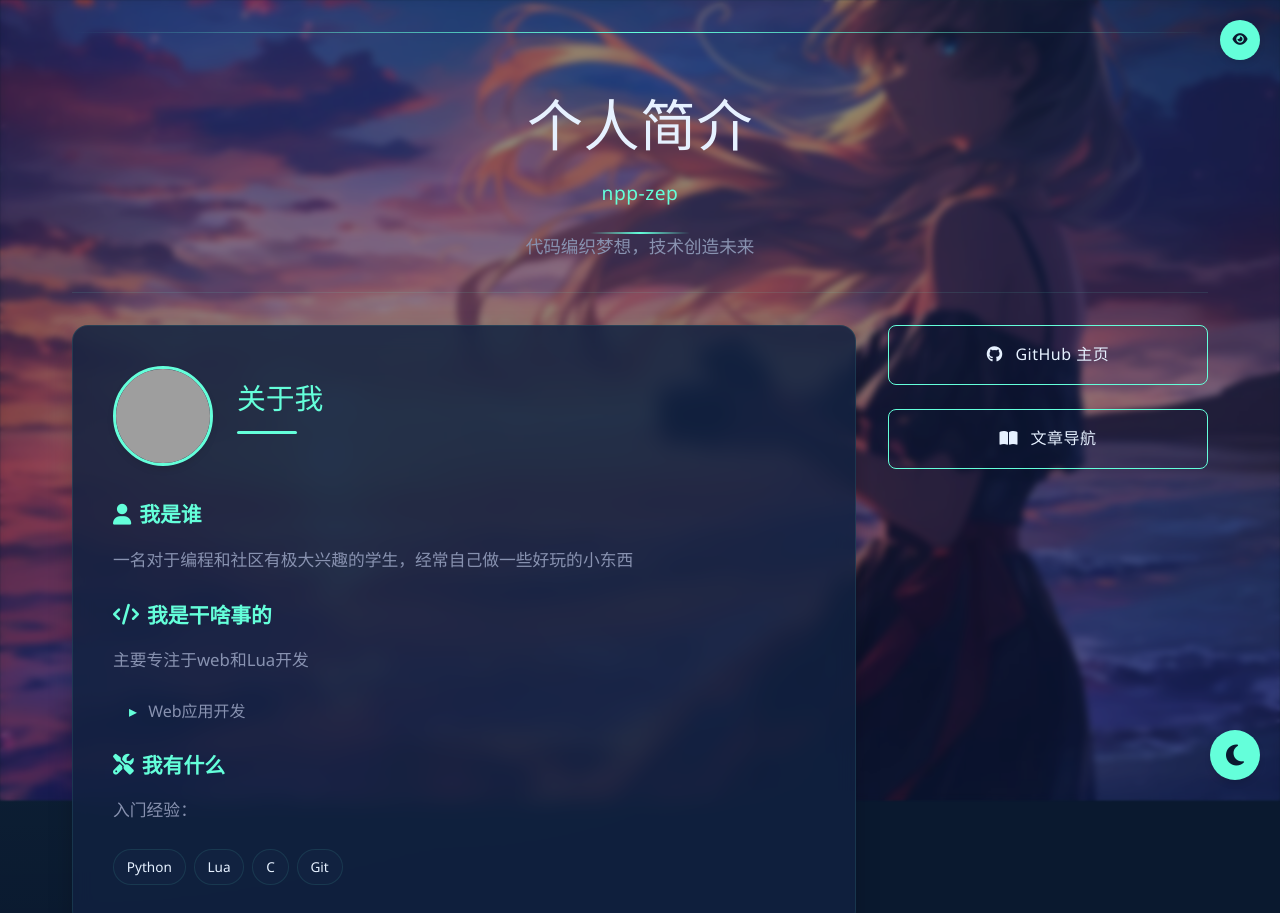
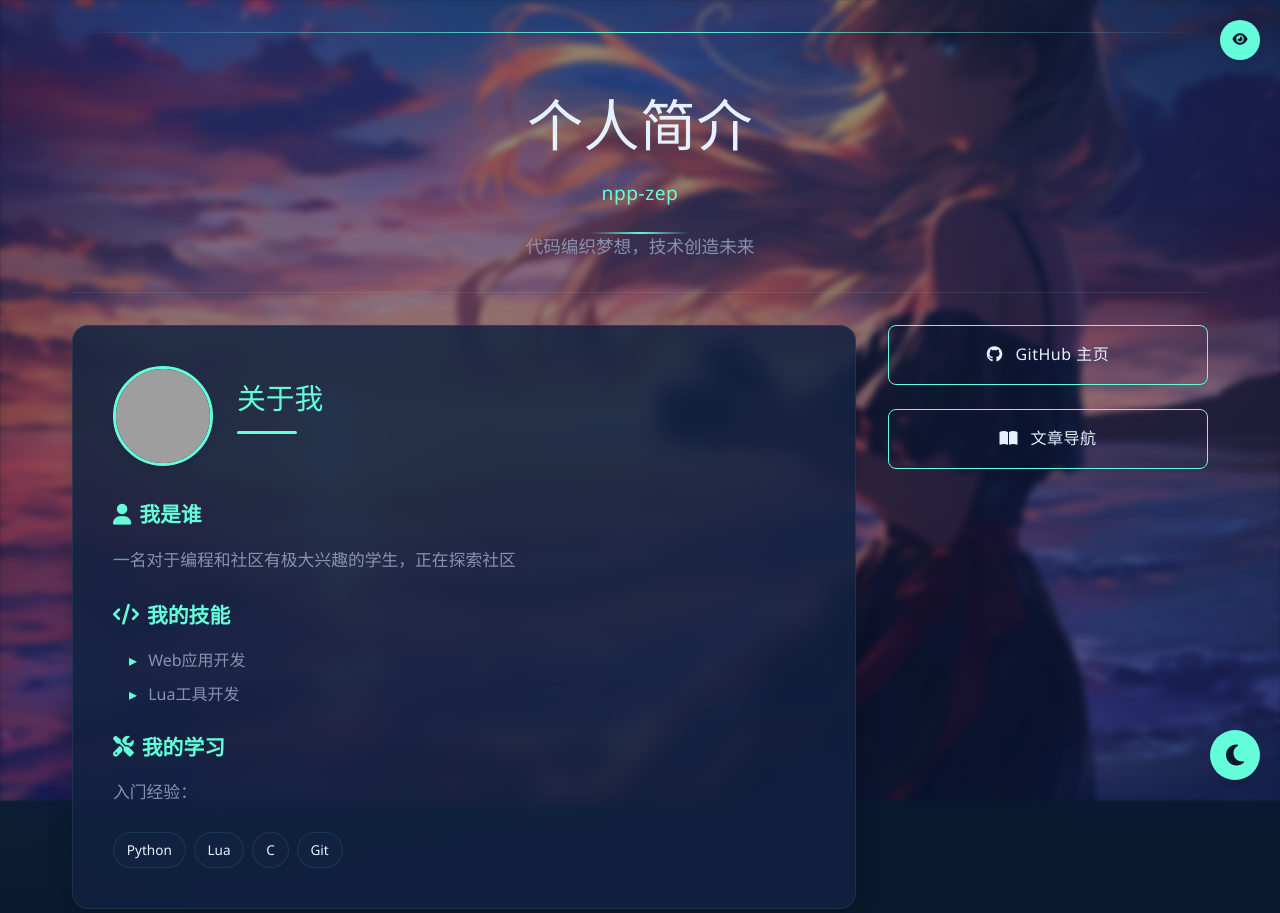
Before and after one commit to npp-zep/npp-zep.github.io, a plain HTML site: page index.html in a window 1280 px wide. Shown: the top 913 px of the page. Drawn offline with Linux system fonts and the light colour scheme; grey boxes are pictures that could not be loaded.

Commit message:
润色了一下

```diff
--- a/index.html
+++ b/index.html
@@ -1,5 +1,6 @@
 <!DOCTYPE html>
 <html lang="zh-CN" data-theme="dark">
+
 <head>
   <meta charset="UTF-8">
   <meta name="viewport" content="width=device-width, initial-scale=1.0, maximum-scale=5.0, user-scalable=yes">
@@ -8,6 +9,7 @@
   <link rel="stylesheet" href="https://cdnjs.cloudflare.com/ajax/libs/font-awesome/6.4.0/css/all.min.css">
   <link rel="icon" type="image/x-icon" href="https://avatars.githubusercontent.com/u/206399566?v=4">
 </head>
+
 <body>
   <div class="loading" id="loading">
     <div class="spinner"></div>
@@ -38,15 +40,15 @@
 
         <div class="info-section">
           <h3><i class="fas fa-user"></i> 我是谁</h3>
-                    <p>一名对于编程和社区有极大兴趣的学生，经常自己做一些好玩的小东西</p>
+          <p>一名对于编程和社区有极大兴趣的学生，正在探索社区</p>
 
-                    <h3><i class="fas fa-code"></i> 我是干啥事的</h3>
-                    <p>主要专注于web和Lua开发</p>
+          <h3><i class="fas fa-code"></i> 我的技能</h3>
           <ul class="skills-list">
             <li>Web应用开发</li>
+            <li>Lua工具开发</li>
           </ul>
 
-                    <h3><i class="fas fa-tools"></i> 我有什么</h3>
+          <h3><i class="fas fa-tools"></i> 我的学习</h3>
           <p>入门经验：</p>
           <div class="tech-stack">
             <span class="tech-tag">Python</span>
@@ -70,7 +72,8 @@
 
     <footer>
       <p>遵循 <a href="https://opensource.org/licenses/MIT" target="_blank" class="license-link">MIT 协议</a></p>
-            <p class="footer-note">全部代码开源，欢迎参考和贡献！<a href="https://github.com/npp-zep/npp-zep.github.io" target="_blank">查看源代码</a></p>
+      <p class="footer-note">全部代码开源，欢迎参考和贡献！<a href="https://github.com/npp-zep/npp-zep.github.io"
+          target="_blank">查看源代码</a></p>
     </footer>
   </div>
 
@@ -79,7 +82,7 @@
   </button>
 
   <script>
-        window.addEventListener('load', function() {
+    window.addEventListener('load', function () {
       setTimeout(() => {
         document.getElementById('loading').style.opacity = '0';
         setTimeout(() => {
@@ -209,7 +212,8 @@
     }
 
     .bg-toggle {
-            position: fixed; /* 改为fixed定位，确保在最上层 */
+      position: fixed;
+      /* 改为fixed定位，确保在最上层 */
       top: 20px;
       right: 20px;
       width: 40px;
@@ -219,7 +223,8 @@
       color: var(--primary-color);
       border: none;
       cursor: pointer;
-            z-index: 1002; /* 提高z-index确保在最上层 */
+      z-index: 1002;
+      /* 提高z-index确保在最上层 */
       display: flex;
       align-items: center;
       justify-content: center;
@@ -338,7 +343,8 @@
       text-decoration: underline;
     }
 
-        .btn i, .quick-link i {
+    .btn i,
+    .quick-link i {
       margin-right: 0.5rem;
     }
 
@@ -463,7 +469,8 @@
         width: 36px;
         height: 36px;
         font-size: 0.9rem;
-                z-index: 1003; /* 提高z-index确保在最上层 */
+        z-index: 1003;
+        /* 提高z-index确保在最上层 */
       }
 
       .theme-switcher {
@@ -602,4 +609,5 @@
     }
   </style>
 </body>
+
 </html>
```
Lines whose indentation alone changed are shown as unchanged.
